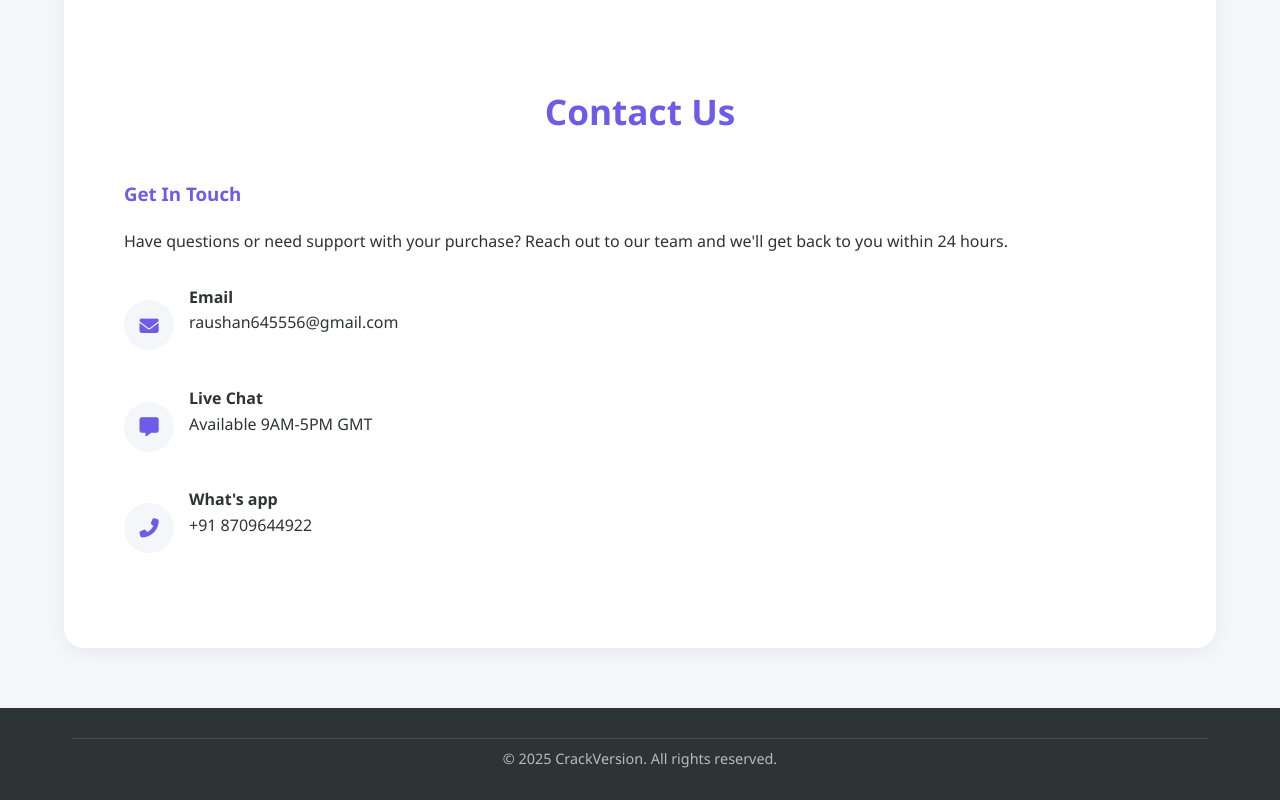
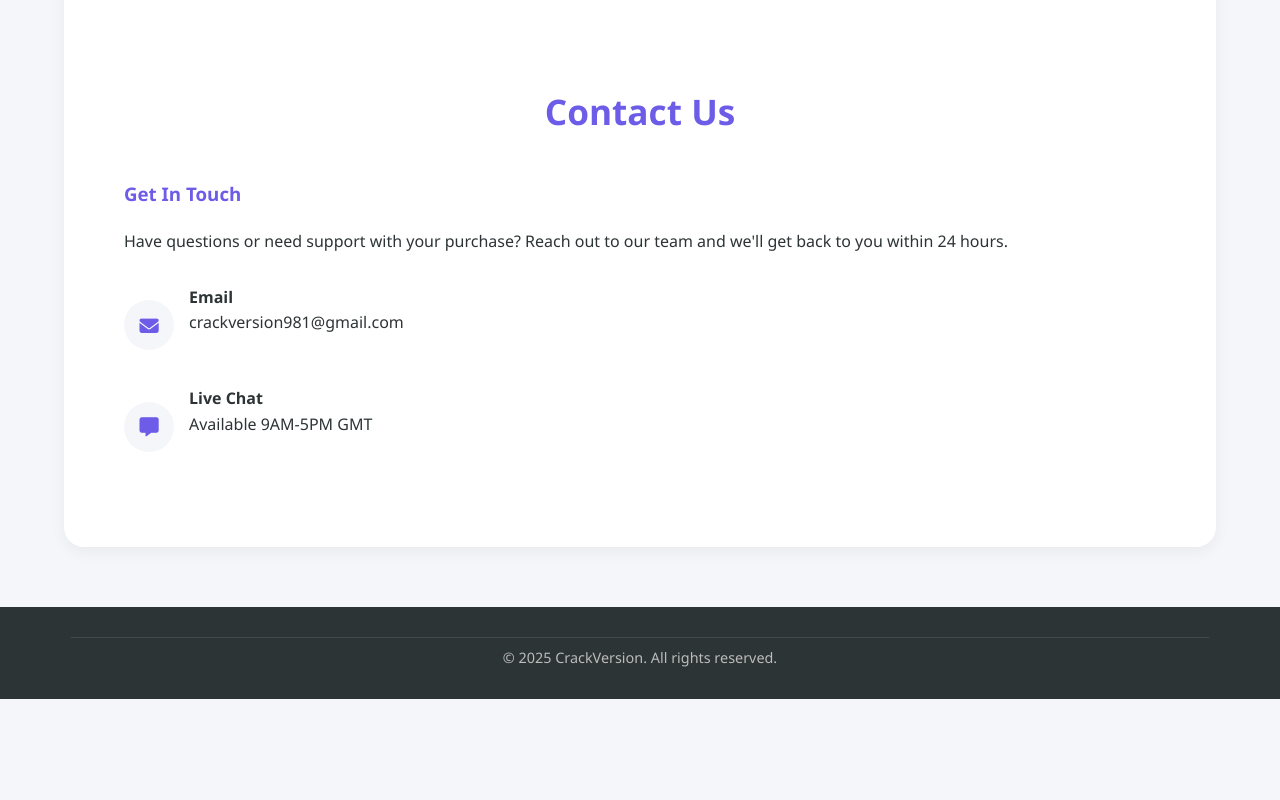
Before and after one commit to RAUSHAN247661/cracked-version, a plain HTML site: page index.html in a window 1280 px wide. Shown: the part 3395-4195 px from the top of the page. After the commit the page ends 4094 px from the top, so only its background shows below. Drawn offline with Linux system fonts and the light colour scheme.

Commit message:
Update index.html
changed done

```diff
--- a/index.html
+++ b/index.html
@@ -884,7 +884,7 @@
                     </div>
                     <div>
                         <h4>Email</h4>
-                        <p>raushan645556@gmail.com</p>
+                        <p>crackversion981@gmail.com</p>
                     </div>
                 </div>
                 <div class="contact-method">
@@ -894,15 +894,6 @@
                     <div>
                         <h4>Live Chat</h4>
                         <p>Available 9AM-5PM GMT</p>
-                    </div>
-                </div>
-                <div class="contact-method">
-                    <div class="contact-icon">
-                        <i class="fas fa-phone-alt"></i>
-                    </div>
-                    <div>
-                        <h4>What's app</h4>
-                        <p>+91 8709644922</p>
                     </div>
                 </div>
             </div>
```
